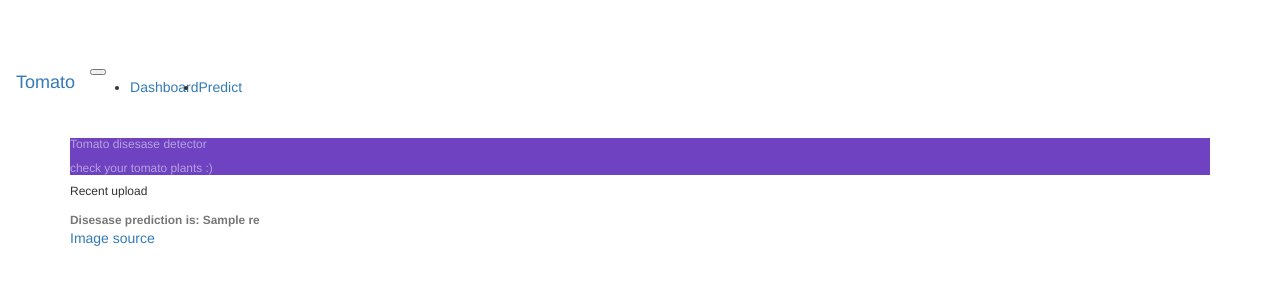
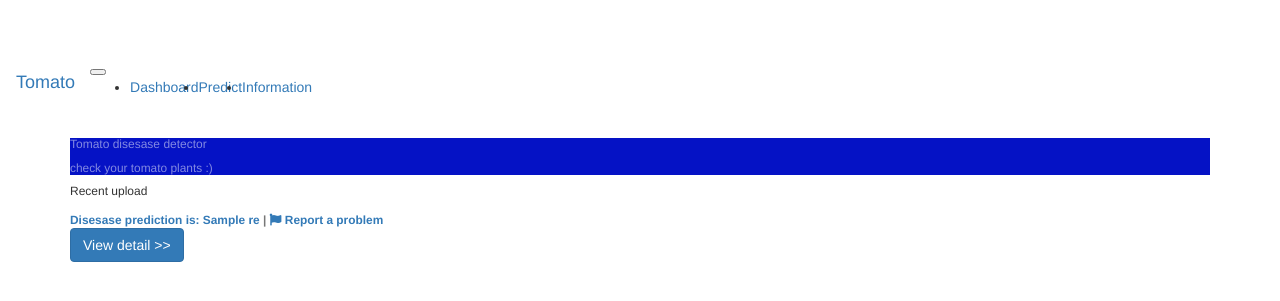
Before and after one commit to jibrilhp/TomatoPlantDiseases, a Flask app: template api/Template/index.html in a window 1280 px wide. Shown: the top 301 px of the page. Run offline with Flask 2, Linux system fonts and the light colour scheme; the template is opened without the code that fills it: most values are stand-ins (such as "Sample title", 1, 10 or a date in 2020); some libraries are stand-ins or nearby versions.

Commit message:
just update

```diff
--- a/api/Template/base.html
+++ b/api/Template/base.html
@@ -24,10 +24,13 @@
 </style>
 
 <link href="{{ url_for('static',filename='styles/offcanvas.css') }}" rel="stylesheet">
+<link rel="stylesheet" href="https://pro.fontawesome.com/releases/v5.10.0/css/all.css"
+    integrity="sha384-AYmEC3Yw5cVb3ZcuHtOA93w35dYTsvhLPVnYs9eStHfGJvOvKxVfELGroGkvsg+p" crossorigin="anonymous" />
 
 {% endblock %}
 
 {% block content %}
-
+<script src="//cdnjs.cloudflare.com/ajax/libs/font-awesome/5.12.0-2/js/all.min.js"
+    integrity="sha256-+Q/z/qVOexByW1Wpv81lTLvntnZQVYppIL1lBdhtIq0=" crossorigin="anonymous"></script>
 
 {% endblock %}
--- a/api/Template/index.html
+++ b/api/Template/index.html
@@ -1,8 +1,11 @@
+{% extends "base.html" %}
+
+
+{% block content %}
 {% include "menu.html" %}
 
-{% block content %}
 <main role="main" class="container">
-    <div class="d-flex align-items-center p-3 my-3 text-white-50 bg-purple rounded shadow-sm">
+    <div class="d-flex align-items-center p-3 my-3 text-white-50 bg-blue rounded shadow-sm">
         <div class="lh-100">
             <h6 class="mb-0 text-white lh-100">Tomato disesase detector</h6>
             <small>check your tomato plants :)</small>
@@ -17,11 +20,19 @@
             <!-- <svg class="bd-placeholder-img mr-2 rounded" width="32" height="32" xmlns="http://www.w3.org/2000/svg" preserveAspectRatio="xMidYMid slice" focusable="false" role="img" aria-label="Placeholder: 32x32"><title>Placeholder</title><rect width="100%" height="100%" fill="#007bff"/><text x="50%" y="50%" fill="#007bff" dy=".3em">32x32</text></svg> -->
             <p class="media-body pb-3 mb-0 small lh-125 border-bottom border-gray">
                 {% if (result_dict[res][1] == 'Healthy') %}
-                <strong class="d-block text-gray-dark">Healthy plant</strong>
+                <strong class="d-block text-gray-dark"><a href="{{ result_dict[res][0] }}" target="_blank">Healthy plant
+                    </a> | <a href="{{ url_for('report',id=result_dict[res][2]) }}"> <i class="fa fa-flag"
+                            aria-hidden="true"></i> Report a problem</a>
+                </strong>
                 {% else %}
-                <strong class="d-block text-gray-dark">Disesase prediction is: {{ result_dict[res][1] }}</strong>
+                <strong class="d-block text-gray-dark"><a href="{{ result_dict[res][0] }}" target="_blank">Disesase
+                        prediction is: {{ result_dict[res][1] }}</a> | <a
+                        href="{{ url_for('report',id=result_dict[res][2]) }}"> <i class="fa fa-flag"
+                            aria-hidden="true"></i> Report a problem</a></strong>
                 {% endif %}
-            <p> <a href="{{ result_dict[res][0] }}">Image source</a> </p>
+
+            <p> <a href="{{ url_for('encyclopedia',topics=result_dict[res][1].replace(' ','')) }}" type="button"
+                    class="btn btn-primary">View detail >></a> </p>
             </p>
         </div>
 
--- a/api/Template/menu.html
+++ b/api/Template/menu.html
@@ -1,4 +1,3 @@
-{% extends "base.html" %}
 
 {% block content %}
 <nav class="navbar navbar-expand-lg fixed-top navbar-dark bg-dark">
@@ -10,10 +9,14 @@
   <div class="navbar-collapse offcanvas-collapse" id="navbarsExampleDefault">
     <ul class="navbar-nav mr-auto">
       <li class="nav-item active">
-        <a class="nav-link" href="/">Dashboard <span class="sr-only">(current)</span></a>
+        <a class="nav-link" href="{{ url_for('index') }}">Dashboard <span class="sr-only">(current)</span></a>
       </li>
       <li class="nav-item">
-        <a class="nav-link" href="/predict">Predict</a>
+        <a class="nav-link" href="{{ url_for('predict') }}">Predict</a>
+      </li>
+
+      <li class="nav-item">
+        <a class="nav-link" href="{{ url_for('encyclopedia',topics='General') }}">Information</a>
       </li>
 
     </ul>
--- a/api/app.py
+++ b/api/app.py
@@ -40,7 +40,8 @@ def read_firebase():
         results = query.stream()
         for doc in results:
             print(doc.get('timestamp'))
-            print(doc.get('name'))
+            print(doc.get('file_path'))
+            print(doc.id)
         return "ok "
 
     except Exception as e:
@@ -49,6 +50,16 @@ def read_firebase():
 @app.route('/predict',methods=['GET'])
 def predict():
     return render_template('predict.html')
+
+@app.route('/mini_encyclopedia/<topics>',methods=['GET'])
+def encyclopedia(topics):
+    print(topics)
+    return "ok"
+
+@app.route('/report/<id>',methods=['GET'])
+def report(id):
+    print(id)
+    return "ok"
 
 @app.route('/', methods=['GET','POST'])
 def index():
@@ -78,7 +89,7 @@ def index():
     data_dict_history = {}
 
     for doc in results:
-        data_dict_history[doc.get('timestamp')] = [doc.get('file_path'),doc.get('predict_class')]
+        data_dict_history[doc.get('timestamp')] = [doc.get('file_path'),doc.get('predict_class'),doc.id]
 
     print(data_dict_history)
     return render_template('index.html', result_dict = data_dict_history)
--- a/api/static/styles/offcanvas.css
+++ b/api/static/styles/offcanvas.css
@@ -70,6 +70,7 @@ body {
 .text-white-50 { color: rgba(255, 255, 255, .5); }
 
 .bg-purple { background-color: #6f42c1; }
+.bg-blue { background-color: #0512c5; }
 
 .lh-100 { line-height: 1; }
 .lh-125 { line-height: 1.25; }
```
Also changed, not shown: api/Template/predict.html (+5 -3 lines).
